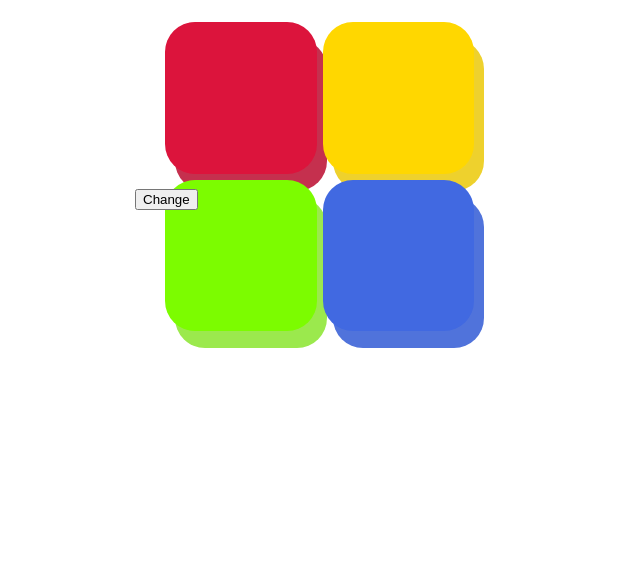
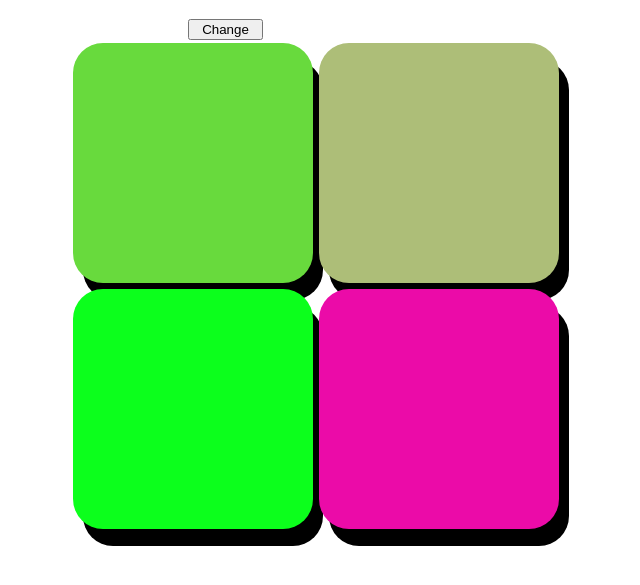
Before and after one commit to Narek-Avdalyan/windows-lodo, a plain HTML site: page index.html in a window 1280 px wide. Both pictures are taken after a click on the button "Change". Shown: the part 61-646 px from the top of the page, without its empty margins (320-960 px from the left). Drawn offline with Linux system fonts and the light colour scheme.

Commit message:
correctstyle

```diff
--- a/index.css
+++ b/index.css
@@ -1,3 +1,7 @@
+header{
+    justify-content: center;
+}
+
 h1{
     display: flex;
     justify-content: center;
@@ -10,42 +14,37 @@ footer{
     justify-content: center;
 }
 
-#firstdiv{
-    width: 25%;
+#logo{
+    width: 500px;
     display: flex;
     flex-wrap: wrap;
 }
 
-#red, #green, #blue, #gold{
+#colors{
     padding: 24%;
     margin: 3px;
     border-radius: 30px;
     right: 7px;
+    box-shadow: 10px 17px
 }
 
-#red{
+.red{
     background-color: crimson;
-    box-shadow: 10px 17px rgb(197, 48, 78);
 }
 
-#green{
+.green{
     background-color: lawngreen;
-    box-shadow: 10px 17px rgb(155, 233, 77);
-
 }
 
-#blue{
+.blue{
     background-color: royalblue;
-    box-shadow: 10px 17px rgb(80, 115, 219);
 }
 
-#gold{
+.gold{
     background-color: gold;
-    box-shadow: 10px 17px rgb(238, 209, 45);
 }
 
 button{
-    position: fixed;
-    top: 250px;
-    left: 455px;
+margin-left: 500px;
+width: 75px;
 }
--- a/index.html
+++ b/index.html
@@ -10,19 +10,16 @@
 <body>
     <header>
         <h1>Windows logo</h1>
-
+        <button onclick="changecolors()" class="fixed">Change</button>
     </header>
     <footer id="foot">
-        <div id="firstdiv">
-            <div id="red"></div>
-            <div id="green"></div>
-            <div id="blue"></div>
-            <div id="gold"></div>
-
+        <div id="logo">
+            <div class="red" id="colors" ></div>
+            <div class="green" id="colors"></div>
+            <div class="blue" id="colors"></div>
+            <div class="gold" id="colors"></div>
         </div>
-
         <script src="index.js"></script>
     </footer>
-    <button onclick="changecolors()">Change</button>
 </body>
 </html>
--- a/index.js
+++ b/index.js
@@ -1,35 +1,24 @@
-let square1 = "red";
-let square2 = "green";
-let square3 = "blue";
-let square4 = "gold";
-let arr = [square1,square2,square3,square4]
-function changecolors(){
+const changesquare1 = document.createElement("div");
+const changesquare2 = document.createElement("div");
+const changesquare3 = document.createElement("div");
+const changesquare4 = document.createElement("div");
 
-function randomArr(a,b) {
-    return Math.random() - 0.5;
+const arr = [changesquare1,changesquare2,changesquare3,changesquare4]
+
+randomArr = () => {
+    return Math.floor(Math.random() * 300);
 }
-console.log(arr);
-arr.sort(randomArr);
+
+changecolors = () => {
 document.getElementById("foot").innerHTML = "";
 const newdiv = document.createElement("div");
-newdiv.setAttribute("id", "firstdiv");
+newdiv.setAttribute("id", "logo");
 
-const changesquare1 =document.createElement("div");
-changesquare1.id = arr[0];
-
-const changesquare2 =document.createElement("div");
-changesquare2.setAttribute("id",arr[1]);
-
-const changesquare3 =document.createElement("div");
-changesquare3.setAttribute("id",arr[2]);
-
-const changesquare4 =document.createElement("div");
-changesquare4.setAttribute("id",arr[3]);
-
-newdiv.appendChild(changesquare1);
-newdiv.appendChild(changesquare2);
-newdiv.appendChild(changesquare3);
-newdiv.appendChild(changesquare4);
+arr.forEach(element => {
+    element.id = "colors";
+    element.setAttribute("style", `background-color: rgb(${randomArr() + ',' + randomArr() + ',' + randomArr()})`);
+    newdiv.appendChild(element);
+});
 
 document.getElementById("foot").appendChild(newdiv);
 }
```
